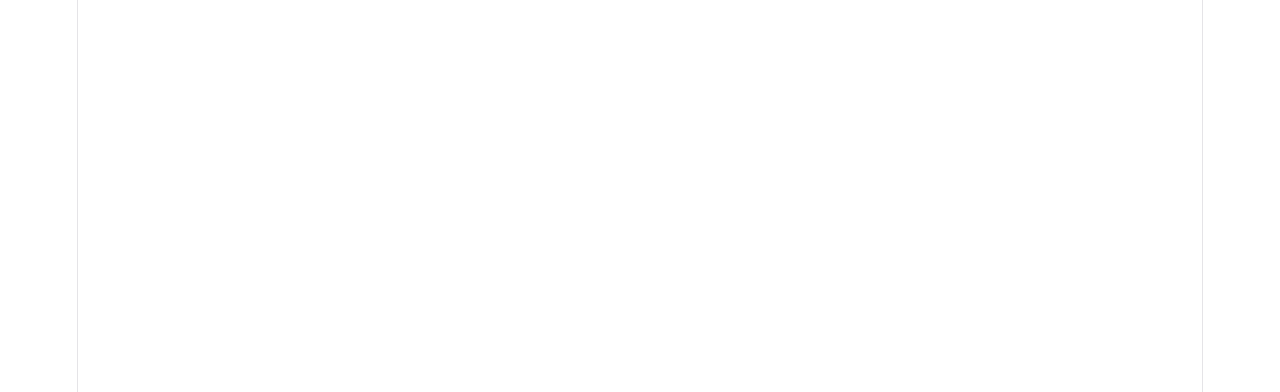
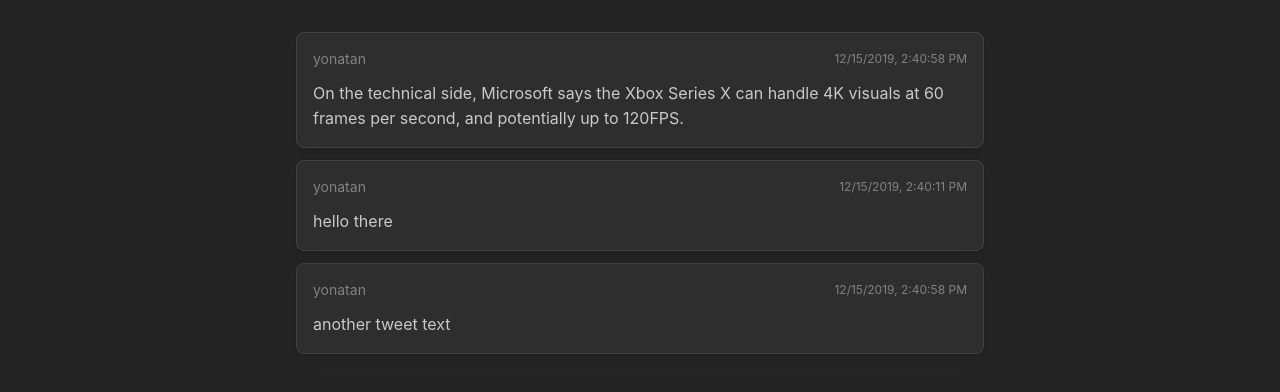
Before and after one commit to DanielChernov99/Tweeter-2.0, a React (Vite) app: page / in a window 1280 px wide. Shown: the top 392 px of the page. Built offline with nearby package versions, Linux system fonts and the light colour scheme.

Commit message:
Refactor components and styles: update date formatting in TweetCard, remove unused CSS, and integrate Mantine styles in main entry

```diff
--- a/src/App.jsx
+++ b/src/App.jsx
@@ -2,7 +2,6 @@
 import reactLogo from './assets/react.svg'
 import viteLogo from './assets/vite.svg'
 import heroImg from './assets/hero.png'
-import './App.css'
 import HomePage from './pages/HomePage'
 
 function App() {
--- a/src/components/TweetCard.jsx
+++ b/src/components/TweetCard.jsx
@@ -10,7 +10,7 @@
             </Text>
 
             <Text size="xs" c="dimmed">
-            {tweet.date}
+            {new Date(tweet.date).toLocaleString()}
             </Text>
         </Group>
         <Text>{tweet.content}</Text>
--- a/src/components/TweetsContainer.jsx
+++ b/src/components/TweetsContainer.jsx
@@ -5,7 +5,6 @@
 export default function TweetsContainer({tweets}){
     return (
        <Stack
-            h={300}
             bg="var(--mantine-color-body)"
             align="stretch"
             justify="flex-start"
--- a/src/index.css
+++ b/src/index.css
@@ -1,111 +1,12 @@
-:root {
-  --text: #6b6375;
-  --text-h: #08060d;
-  --bg: #fff;
-  --border: #e5e4e7;
-  --code-bg: #f4f3ec;
-  --accent: #aa3bff;
-  --accent-bg: rgba(170, 59, 255, 0.1);
-  --accent-border: rgba(170, 59, 255, 0.5);
-  --social-bg: rgba(244, 243, 236, 0.5);
-  --shadow:
-    rgba(0, 0, 0, 0.1) 0 10px 15px -3px, rgba(0, 0, 0, 0.05) 0 4px 6px -2px;
-
-  --sans: system-ui, 'Segoe UI', Roboto, sans-serif;
-  --heading: system-ui, 'Segoe UI', Roboto, sans-serif;
-  --mono: ui-monospace, Consolas, monospace;
-
-  font: 18px/145% var(--sans);
-  letter-spacing: 0.18px;
-  color-scheme: light dark;
-  color: var(--text);
-  background: var(--bg);
-  font-synthesis: none;
-  text-rendering: optimizeLegibility;
-  -webkit-font-smoothing: antialiased;
-  -moz-osx-font-smoothing: grayscale;
-
-  @media (max-width: 1024px) {
-    font-size: 16px;
-  }
+body {
+  margin: 0;
+  background-color: #101a24;
 }
 
-@media (prefers-color-scheme: dark) {
-  :root {
-    --text: #9ca3af;
-    --text-h: #f3f4f6;
-    --bg: #16171d;
-    --border: #2e303a;
-    --code-bg: #1f2028;
-    --accent: #c084fc;
-    --accent-bg: rgba(192, 132, 252, 0.15);
-    --accent-border: rgba(192, 132, 252, 0.5);
-    --social-bg: rgba(47, 48, 58, 0.5);
-    --shadow:
-      rgba(0, 0, 0, 0.4) 0 10px 15px -3px, rgba(0, 0, 0, 0.25) 0 4px 6px -2px;
-  }
-
-  #social .button-icon {
-    filter: invert(1) brightness(2);
-  }
-}
-
-body {
-  margin: 0;
+* {
+  box-sizing: border-box;
 }
 
 #root {
-  width: 1126px;
-  max-width: 100%;
-  margin: 0 auto;
-  text-align: center;
-  border-inline: 1px solid var(--border);
-  min-height: 100svh;
-  display: flex;
-  flex-direction: column;
-  box-sizing: border-box;
+  min-height: 100vh;
 }
-
-h1,
-h2 {
-  font-family: var(--heading);
-  font-weight: 500;
-  color: var(--text-h);
-}
-
-h1 {
-  font-size: 56px;
-  letter-spacing: -1.68px;
-  margin: 32px 0;
-  @media (max-width: 1024px) {
-    font-size: 36px;
-    margin: 20px 0;
-  }
-}
-h2 {
-  font-size: 24px;
-  line-height: 118%;
-  letter-spacing: -0.24px;
-  margin: 0 0 8px;
-  @media (max-width: 1024px) {
-    font-size: 20px;
-  }
-}
-p {
-  margin: 0;
-}
-
-code,
-.counter {
-  font-family: var(--mono);
-  display: inline-flex;
-  border-radius: 4px;
-  color: var(--text-h);
-}
-
-code {
-  font-size: 15px;
-  line-height: 135%;
-  padding: 4px 8px;
-  background: var(--code-bg);
-}
--- a/src/main.jsx
+++ b/src/main.jsx
@@ -3,6 +3,7 @@
 import './index.css'
 import App from './App.jsx'
 import { MantineProvider } from "@mantine/core";
+import "@mantine/core/styles.css";
 
 createRoot(document.getElementById('root')).render(
   <StrictMode>
--- a/src/pages/HomePage.jsx
+++ b/src/pages/HomePage.jsx
@@ -1,5 +1,41 @@
 import {useState,useEffect} from 'react'
+import {Container,Stack} from '@mantine/core';
+import TweetsContainer from '../components/TweetsContainer';
+
+
+const mockTweets = [
+    {
+        id: "1",
+        userName: "yonatan",
+        date: "2019-12-15T14:40:58.340Z",
+        content:
+        "On the technical side, Microsoft says the Xbox Series X can handle 4K visuals at 60 frames per second, and potentially up to 120FPS.",
+    },
+    {
+        id: "2",
+        userName: "yonatan",
+        date: "2019-12-15T14:40:11.083Z",
+        content: "hello there",
+    },
+    {
+        id: "3",
+        userName: "yonatan",
+        date: "2019-12-15T14:40:58.340Z",
+        content: "another tweet text",
+    },
+];
 
 export default function HomePage(){
 
+    const [tweets,setTweets] = useState(mockTweets)
+
+
+    return (
+        <Container size="sm" py="xl">
+            <Stack gap="md">
+                <TweetsContainer tweets={tweets}/>
+            </Stack>
+        </Container>
+    )
+
 }
```
